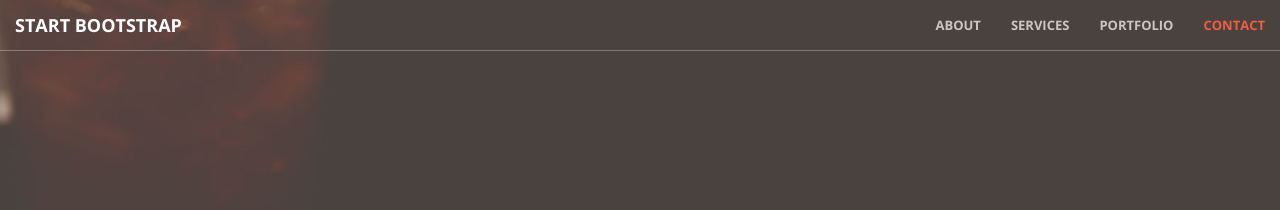
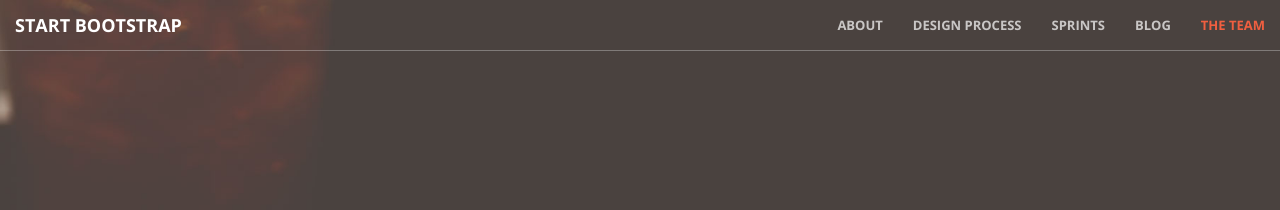
Before and after one commit to Audrey-Lee88/CastleOfAir, a Jekyll site: the page built from docs/index.html, in a window 1280 px wide. Shown: the top 210 px of the page. Built offline with Jekyll 4.4.1, drawn with Linux system fonts in a browser that asks for light colours.

Commit message:
Update nav.html

```diff
--- a/docs/_includes/nav.html
+++ b/docs/_includes/nav.html
@@ -18,13 +18,16 @@
                     <a class="page-scroll" href="#about">About</a>
                 </li>
                 <li>
-                    <a class="page-scroll" href="#services">Services</a>
+                    <a class="page-scroll" href="#services">Design Process</a>
                 </li>
                 <li>
-                    <a class="page-scroll" href="#portfolio">Portfolio</a>
+                    <a class="page-scroll" href="#sprints">Sprints</a>
                 </li>
                 <li>
-                    <a class="page-scroll" href="#contact">Contact</a>
+                    <a class="page-scroll" href="#portfolio">Blog</a>
+                </li>
+                <li>
+                    <a class="page-scroll" href="#contact">The Team</a>
                 </li>
             </ul>
         </div>
```
